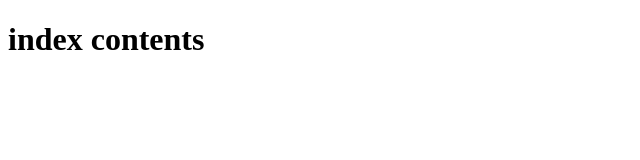
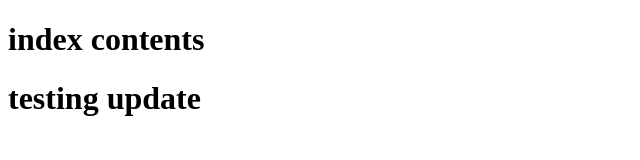
Before and after one commit to ranomom/kosta202, a plain HTML site: page kosta202/WebContent/index.html in a window 1280 px wide. Shown: the whole page, without its empty margins (0-640 px from the left). Drawn offline with Linux system fonts and the light colour scheme.

Commit message:
testing update

```diff
--- a/kosta202/WebContent/index.html
+++ b/kosta202/WebContent/index.html
@@ -6,5 +6,6 @@
 </head>
 <body>
 	<h1>index contents</h1>
+	<h1>testing update</h1>
 </body>
 </html>
```
